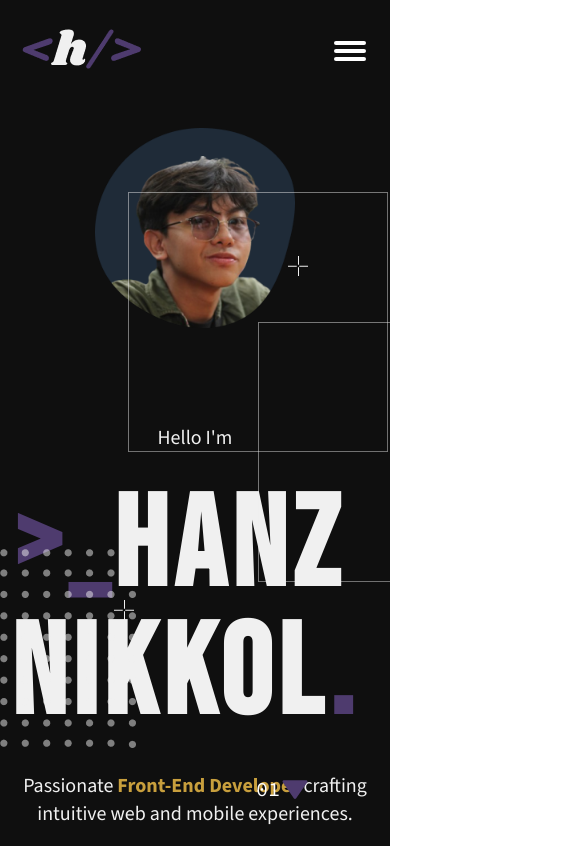
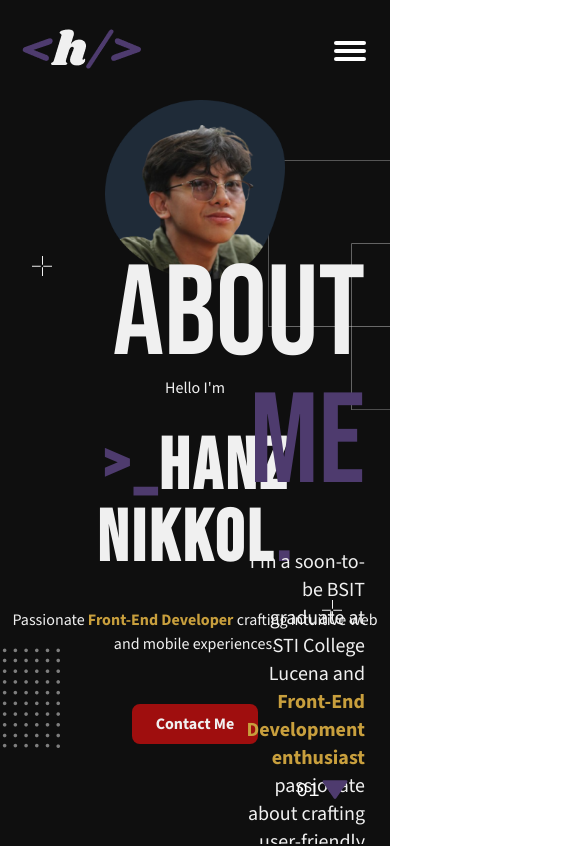
Before and after one commit to hanznikkol/hanznikkol-portfolio, a React (Vite) app: page / in a window 390 px wide. Shown: the top 846 px of the page, 585 px wide, since content can reach past the window. Built offline with nearby package versions, Linux system fonts and the light colour scheme.

Commit message:
Weekend hehe

```diff
--- a/package.json
+++ b/package.json
@@ -13,6 +13,7 @@
     "@tailwindcss/vite": "^4.1.3",
     "react": "^19.0.0",
     "react-dom": "^19.0.0",
+    "swiper": "^11.2.6",
     "tailwindcss": "^4.1.3"
   },
   "devDependencies": {
--- a/src/App.jsx
+++ b/src/App.jsx
@@ -11,7 +11,7 @@ function App() {
       </div>
 
       {/*Scroll*/}
-      <div className=" text-white font-source-sans flex items-center z-20 justify-center fixed bottom-10 right-20 group hover:cursor-pointer hover:scale-110 duration-200">
+      <div className=" text-white font-source-sans flex items-center z-20 justify-center fixed bottom-10 right-10 lg:right-20 group hover:cursor-pointer hover:scale-110 duration-200">
         <p className="text-xl font-source-code">01</p>
         <svg width="30" height="30" viewBox="0 0 25 25" fill="none" xmlns="http://www.w3.org/2000/svg"  className="transition-colors duration-300 fill-mystic-purple group-hover:fill-infernal-gold">
           <path d="M11.6436 20.3844C11.7392 20.5232 11.8671 20.6367 12.0162 20.7151C12.1654 20.7935 12.3314 20.8344 12.4999 20.8344C12.6684 20.8344 12.8344 20.7935 12.9835 20.7151C13.1327 20.6367 13.2606 20.5232 13.3561 20.3844L22.7311 6.84272C22.8397 6.68653 22.9033 6.50359 22.9151 6.31377C22.927 6.12395 22.8866 5.93451 22.7983 5.76605C22.7101 5.59758 22.5773 5.45652 22.4145 5.3582C22.2517 5.25987 22.0651 5.20805 21.8749 5.20834H3.12489C2.93514 5.20913 2.7492 5.26162 2.58706 5.36018C2.42491 5.45874 2.2927 5.59963 2.20465 5.76771C2.11659 5.93579 2.07602 6.12469 2.08729 6.31411C2.09857 6.50352 2.16126 6.68627 2.26864 6.84272L11.6436 20.3844Z"/>
--- a/src/components/About.jsx
+++ b/src/components/About.jsx
@@ -1,9 +1,32 @@
+import Crosshair from '../assets/images/Home/Crosshair.png'
+
 function About() {
   return (
-    <div id="about" className="h-screen w-full bg-midnight-black">
-        <div className="flex items-center justify-center w-full h-full p-24">
+    <div id="about" className="relative h-screen w-full bg-midnight-black">
 
+        <div className="flex items-center justify-center w-full h-full p-24 gap-2">
+
+            <div className="flex-1 flex justify-center items-center w-full h-full">
+                <div className='absolute top-50 left-30 w-[600px] h-[400px] border opacity-50 border-spectral-white'></div>
+                {/* Images */}
+                <div className='w-[600px] h-[400px] bg-gray-700 z-20'></div>
+            </div>
+
+            <div className="flex-1 flex flex-col w-full h-full items-end justify-center p-8 gap-10 z-20">
+              <h1 className=" text-right text-9xl font-bebas-neue text-spectral-white">ABOUT <span className="text-mystic-purple">ME</span></h1>
+              <div className="flex flex-col text-right font-source-sans text-xl text-spectral-white pl-4 text-balance gap-10">
+                <p className=" ">I'm a soon-to-be BSIT graduate at STI College Lucena and <strong className="text-infernal-gold">Front-End Development enthusiast</strong> passionate about crafting user-friendly and visually appealing web experiences. I enjoy turning designs into clean, responsive interfaces and constantly learning new technologies to improve my skills.</p>
+                <p>Beyond coding, I'm deeply into <strong className="text-infernal-gold">music</strong>. I play bass and guitar, sing, and write songs. Music fuels my creativity, much like web development. I'm also a gamer, which inspires my interest in interactive digital experiences.</p>
+                <p>I'm always looking for new challenges and opportunities to grow as a developer and creative individual. <strong className="text-infernal-gold">Let's connect and create something amazing!</strong></p>
+              </div>
+            </div>
         </div>
+
+        {/*Decorations*/}
+        {/*Crosshair*/}
+        <img src={Crosshair} className='absolute top-40 right-80 m-0 p-0 transform -translate-x-96 '/>
+        <img src={Crosshair} className='absolute bottom-40 right-12 lg:right-64'/>
+        <img src={Crosshair} className='absolute bottom-20 left-12 lg:left-64'/>
     </div>
   )
 }
--- a/src/components/Home.jsx
+++ b/src/components/Home.jsx
@@ -6,20 +6,20 @@ import Crosshair from '../assets/images/Home/Crosshair.png'
 function Home() {
   return (
     <>
-    <div id='home' className="h-screen relative w-full flex bg-midnight-black z-10 overflow-hidden">
+    <div id='home' className="h-screen relative w-full flex bg-midnight-black z-20 overflow-hidden">
         {/*Content*/}
-        <div className="flex items-center justify-center w-full h-full p-24">
-            <div className='w-full h-full flex flex-col items-center justify-around p-8 gap-24'>
-                <div className='w-[200px] h-[200px]'>
+        <div className="flex items-center justify-center w-full h-full py-24 px-2 lg:p-24">
+            <div className='w-full h-full flex flex-col items-center justify-center lg:justify-around p-8 gap-24'>
+                <div className='w-[180px] h-[180px] lg:w-[200px] lg:h-[200px] z-20'>
                     <img src={mePhoto} className=' w-full h-full object-cover'/>
                 </div>
                 <div className='flex flex-col items-center gap-8 flex-1'>
-                    <p className='text-xl'>Hello I'm</p>
-                    <h1 className=' tracking-wider font-bebas-neue font-bold text-9xl'> <span className='text-mystic-purple'>&gt;_</span>HANZ NIKKOL<span className='text-mystic-purple'>.</span></h1>
+                    <p className='lg:text-xl'>Hello I'm</p>
+                    <h1 className=' text-center tracking-wider font-bebas-neue font-bold text-7xl lg:text-9xl'> <span className='text-mystic-purple'>&gt;_</span>HANZ NIKKOL<span className='text-mystic-purple'>.</span></h1>
                     <div className='w-92'>
-                        <p className='text-center text-xl'>Passionate <strong className='text-infernal-gold'>Front-End Developer</strong> crafting intuitive web and mobile experiences.</p>
+                        <p className='text-center lg:text-xl'>Passionate <strong className='text-infernal-gold'>Front-End Developer</strong> crafting intuitive web and mobile experiences.</p>
                     </div>
-                    <a className="hover:cursor-pointer relative font-bold mt-4 bg-crimson-red px-8 py-2 rounded-lg text-lg overflow-hidden transition-all duration-300 before:absolute before:inset-0 before:scale-x-0 before:bg-mystic-purple before:origin-left before:transition-transform before:duration-300 hover:before:scale-x-100">
+                    <a className="hover:cursor-pointer hover:scale-105 relative font-bold mt-4 bg-crimson-red px-6 lg:px-8 py-2 rounded-lg lg:text-lg overflow-hidden transition-all duration-300 before:absolute before:inset-0 before:scale-x-0 before:bg-mystic-purple before:origin-left before:transition-transform before:duration-300 hover:before:scale-x-100">
                         <span className="relative z-10">Contact Me</span>
                     </a>
                 </div>
@@ -27,14 +27,15 @@ function Home() {
         </div>
 
         {/*Decorations*/}
-        <div className='absolute overflow-hidden left-0 bottom-24 transform -translate-x-16'>
-            <img src={DotPattern} className=' object-cover'/>
+        <div className='absolute overflow-hidden w-[100px] h-[100px] lg:w-auto lg:h-auto left-0 bottom-24 transform -translate-x-10 lg:-translate-x-16'>
+            <img src={DotPattern} className='object-cover w-full h-full'/>
         </div>
-        <div className='absolute overflow-hidden right-0 top-48 transform translate-x-32'>
-            <img src={TwoSquare}/>
+        <div className='absolute overflow-hidden w-[250px] h-[250px] lg:w-auto lg:h-auto right-0 top-40 transform translate-x-32 z-10'>
+            <img src={TwoSquare} className='object-cover w-full h-full'/>
         </div>
-        <img src={Crosshair} className='absolute top-64 left-72'/>
-        <img src={Crosshair} className='absolute bottom-56 right-64'/>
+        {/* Crosshair */}
+        <img src={Crosshair} className='absolute top-64 left-8 lg:left-72 z-30'/>
+        <img src={Crosshair} className='absolute bottom-56 right-12 lg:right-64'/>
     </div>
     </>
   )
```
Also changed, not shown: 1 other file (tests, documents, lock files or other folders).
